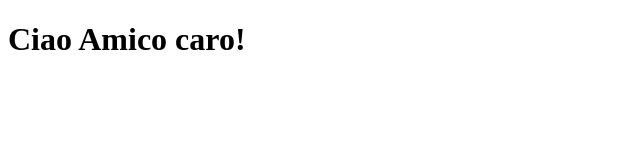
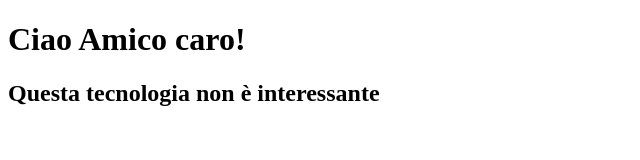
Before and after one commit to DavideP32/Jaita131, a plain HTML site: page LezioneGit/index.html in a window 1280 px wide. Shown: the whole page, without its empty margins (0-640 px from the left). Drawn offline with Linux system fonts and the light colour scheme.

Commit message:
Update index.html

```diff
--- a/LezioneGit/index.html
+++ b/LezioneGit/index.html
@@ -8,6 +8,7 @@
 <body>
     <h1>Ciao Amico caro!</h1>
 
+    <h2>Questa tecnologia non è interessante</h2>
     <script src="js/01-primo.js"></script>
 </body>
 </html>
```
